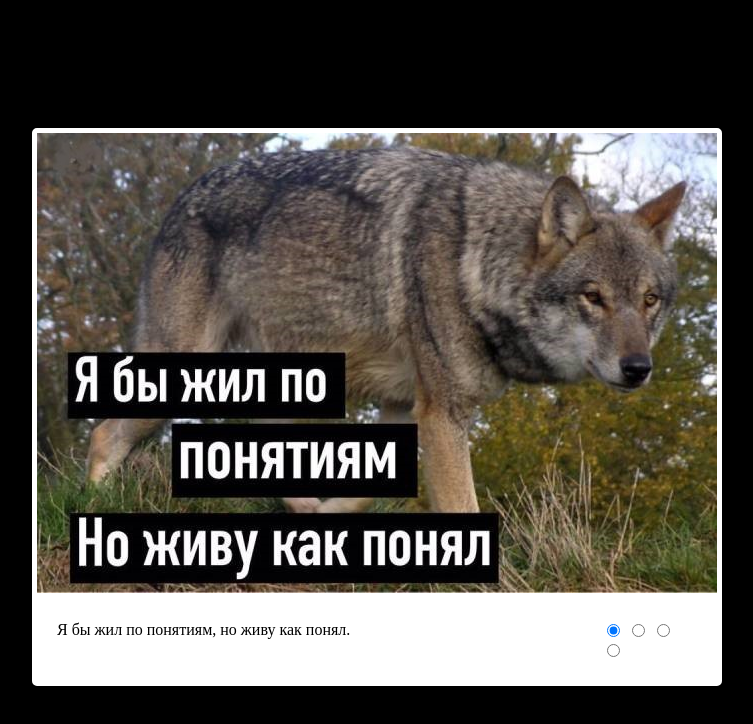
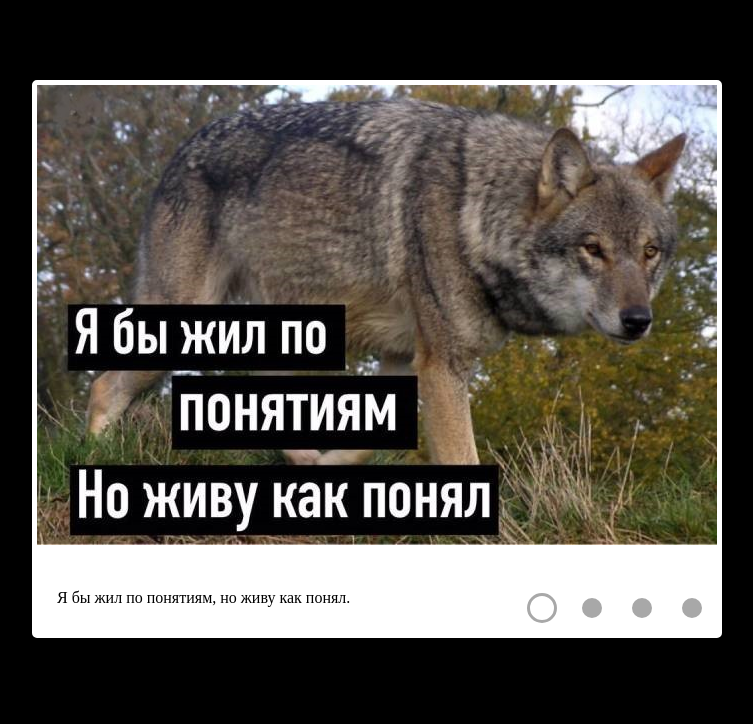
Before and after one commit to VTeramin/cssMemSlider, a plain HTML site: page cssMemSlider/index.html in a window 1280 px wide. Shown: the whole page, without its empty margins (263-1016 px from the left). Drawn offline with Linux system fonts and the light colour scheme.

Commit message:
feat: slider animation (Mon,May 16,2022 06:43:59 PM)

```diff
--- a/cssMemSlider/index.html
+++ b/cssMemSlider/index.html
@@ -9,14 +9,21 @@
 </head>
 <body>
     <div class="container">
+        <input type="radio" class="radio-input" id="input-1" name="radioButton" checked>
+        <input type="radio" class="radio-input" id="input-2" name="radioButton">
+        <input type="radio" class="radio-input" id="input-3" name="radioButton">
+        <input type="radio" class="radio-input" id="input-4" name="radioButton">
+
+        <div class="slider">
+            <div class="wolves-overflow">
                 <div class="wolves-container">
                     <img class="mem" src="./assets/wolves/wolf-1.jpg" alt="wolf-1" width="680" height="460">
                     <img class="mem" src="./assets/wolves/wolf-2.jpg" alt="wolf-2" width="680" height="468">
                     <img class="mem" src="./assets/wolves/wolf-3.jpg" alt="wolf-3" width="680" height="457">
                     <img class="mem" src="./assets/wolves/wolf-4.jpg" alt="wolf-4" width="680" height="438">
                 </div>
+            </div>
 
-        <div class="under-wolves">
                 <div class="quote-overflow">
                     <div class="quote-container">
                         <p class="quote">Я бы жил по понятиям, но живу как понял.</p>
@@ -25,13 +32,7 @@
                         <p class="quote">Если б все было так просто, было б не так сложно.</p>
                     </div>
                 </div>
-
-            <form class="radio-buttons">
-                <input type="radio" name="radioButton" class="radioButton" checked>
-                <input type="radio" name="radioButton" class="radioButton">
-                <input type="radio" name="radioButton" class="radioButton">
-                <input type="radio" name="radioButton" class="radioButton">
-            </form>
+            </div>
         </div>
     </div>
 </body>
--- a/cssMemSlider/style.css
+++ b/cssMemSlider/style.css
@@ -8,41 +8,115 @@ body {
     width: 680px;
     height: auto;
     margin: auto;
-    margin-top: 10%;
+    margin-top: 10vh;
     background-color: #ffffff;
     border-radius: 5px;
     border: solid 5px #ffffff;
+    display: grid;
+    grid-template-columns: 480px 50px 50px 50px 50px;
+    grid-template-rows: 498px 50px;
+}
+
+.slider {
+    grid-column-start: 1;
+    grid-column-end: 6;
+    grid-row-start: 1;
+    grid-row-end: 2;
+}
+
+#input-1 {
+    grid-column: 2;
+    grid-row: 2;
+}
+
+#input-2 {
+    grid-column: 3;
+    grid-row: 2;
+}
+
+#input-3 {
+    grid-column: 4;
+    grid-row: 2;
+}
+
+#input-4 {
+    grid-column: 5;
+    grid-row: 2;
+}
+
+.wolves-overflow {
+    overflow: hidden;
 }
 
 .wolves-container {
     display: flex;
-    overflow: hidden;
     height: 468px;
 }
 
-.under-wolves {
+.quote-overflow {
+    width: 380px;
+    overflow: hidden;
     margin: 20px;
-    display: flex;
-    justify-content: space-between;
-}
-
-.quote-overflow {
-    width: 310px;
-    overflow: hidden;
 }
 
 .quote-container {
     display: flex;
-    height: 20px;
-    width: 2160px;
+    width: 2720px;
+    margin: auto 0px;
 }
 
 .quote {
-    width: 540px;
-    margin: 0px;
+    width: 680px;
     white-space: nowrap;
 }
 
-.radio-buttons {
-    width: 95px;
+.radio-input {
+    vertical-align: middle;
+    width: 40px;
+    height: 40px;
+    border-radius: 40px;
+    border: solid 10px #ffffff;
+    background: rgba(159, 159, 159, 0.9);
+    appearance: none;
+    padding: 0;
+    margin: 5px;
+    cursor: pointer;
 }
+
+.radio-input:hover,
+.radio-input:focus-within {
+    background: rgba(69, 44, 44, 0.7);
+}
+
+.radio-input:checked {
+    background: transparent;
+    width: 30px;
+    height: 30px;
+    margin: 10px;
+    border-radius: 30px;
+    border: 3px solid rgba(159, 159, 159, 0.9);
+}
+
+#input-1:checked ~ .slider .wolves-container,
+#input-1:checked ~ .slider .quote-container{
+    transition: 1s;
+    transform: translateX(0px);
+}
+
+#input-2:checked ~ .slider .wolves-container,
+#input-2:checked ~ .slider .quote-container{
+    transition: 1s;
+    transform: translateX(-680px);
+}
+
+#input-3:checked ~ .slider .wolves-container,
+#input-3:checked ~ .slider .quote-container{
+    transition: 1s;
+    transform: translateX(-1360px);
+}
+
+#input-4:checked ~ .slider .wolves-container,
+#input-4:checked ~ .slider .quote-container{
+    transition: 1s;
+    transform: translateX(-2040px);
+}
```
Lines whose indentation alone changed are shown as unchanged.
